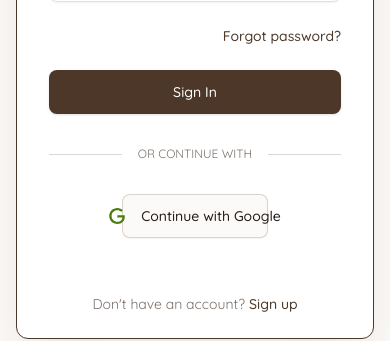
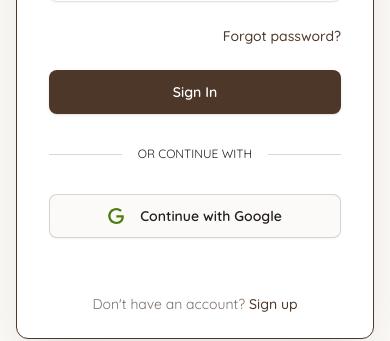
Before and after one commit to mdYeasinIslam/ryzoBD-client, a Next.js app: page /login in a window 390 px wide. Shown: the part 430-771 px from the top of the page. Built offline with nearby package versions, Linux system fonts and the light colour scheme; no server answers.

Commit message:
fix responsive issue

```diff
--- a/src/app/login/components/login-form.tsx
+++ b/src/app/login/components/login-form.tsx
@@ -155,7 +155,7 @@ export default function LoginForm({
               </div>
               <Button
                 type="submit"
-                className="w-full h-11 bg-primary hover:bg-primary/90 text-white transition-colors"
+                className="w-full h-11 bg-primary font-semibold hover:bg-primary/90 text-white transition-colors"
                 disabled={isLoading}
                 isLoading={isLoading}
               >
@@ -168,7 +168,7 @@ export default function LoginForm({
               <span className="w-full border-t border-primary/20" />
             </div>
             <div className="relative flex justify-center text-xs uppercase">
-              <span className="bg-white px-4 text-muted-foreground">
+              <span className="bg-white px-4 text-foreground">
                 Or continue with
               </span>
             </div>
@@ -176,7 +176,7 @@ export default function LoginForm({
           <div className="flex justify-center">
             <Button
               variant="outline"
-              className="w-1/2 h-11 border-primary/20 hover:bg-primary/10 transition-colors hover:border-lime-600"
+              className="w-full h-11 border-primary/20 font-semibold hover:bg-primary/10 transition-colors hover:border-lime-600"
               onClick={handleGoogleLogin}
             >
               <Icons.google className="mr-2 h-4 w-4 text-lime-700" />
--- a/src/app/packages/[slug]/components/package-details.tsx
+++ b/src/app/packages/[slug]/components/package-details.tsx
@@ -62,7 +62,7 @@ export default function PackageDetails({
 
       <Badge variant="secondary">{packageData.sellUnit}</Badge>
 
-      <div className="flex items-center gap-4">
+      <div className="flex flex-col md:flex-row items-start md:items-center gap-4">
         <div className="flex items-center gap-2 rounded-lg bg-gray-50 p-1">
           <Button
             type="button"
@@ -84,7 +84,7 @@ export default function PackageDetails({
             <Plus className="h-4 w-4" />
           </Button>
         </div>
-        <Button className="h-11 flex-1" onClick={addPackage}>
+        <Button className="w-full h-11 flex-1 font-semibold" onClick={addPackage}>
           <ShoppingBasket className="h-5 w-5" /> Add Package To Cart
         </Button>
       </div>
--- a/src/app/register/components/register-form.tsx
+++ b/src/app/register/components/register-form.tsx
@@ -183,7 +183,7 @@ export default function RegisterForm({
           <div className="flex justify-center">
             <Button
               variant="outline"
-              className="w-1/2 h-11 border-primary/20 hover:bg-primary/10 transition-colors hover:border-lime-600"
+              className="w-full h-11 border-primary/20 font-semibold hover:bg-primary/10 transition-colors hover:border-lime-600"
             >
               <Icons.google className="mr-2 h-4 w-4 text-lime-600" />
               Continue with Google
```
